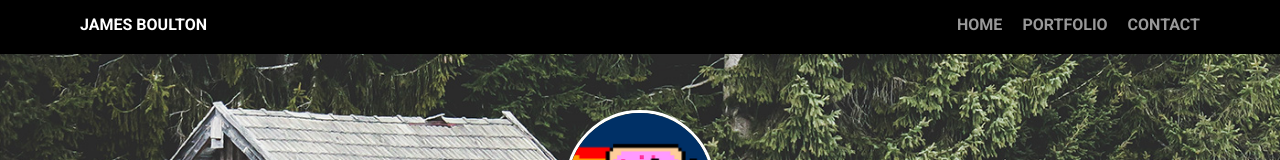
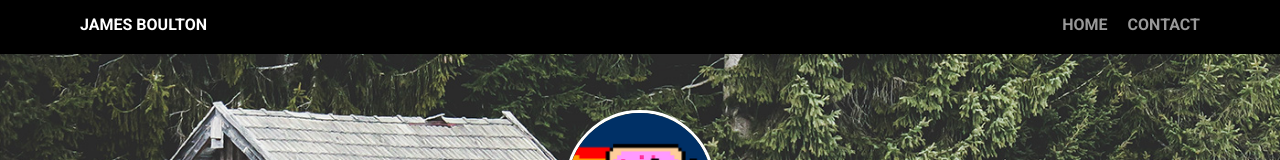
Before and after one commit to formagency/portfolio_update_v1, a plain HTML site: page index.html in a window 1280 px wide. Shown: the top 160 px of the page. Drawn offline with Linux system fonts and the light colour scheme; a web font is replaced by a local one.

Commit message:
Portfolio Link Removed

```diff
--- a/index.html
+++ b/index.html
@@ -12,7 +12,6 @@
         <ul class="nav">
           <li class="name">James Boulton</li>
           <li><a href="index.html">Home</a></li>
-          <li><a href="portfolio.html">Portfolio</a></li> <!-- NO PAGE -->
           <li><a href="contact.html">Contact</a></li>
         </ul>
     </div>
```
